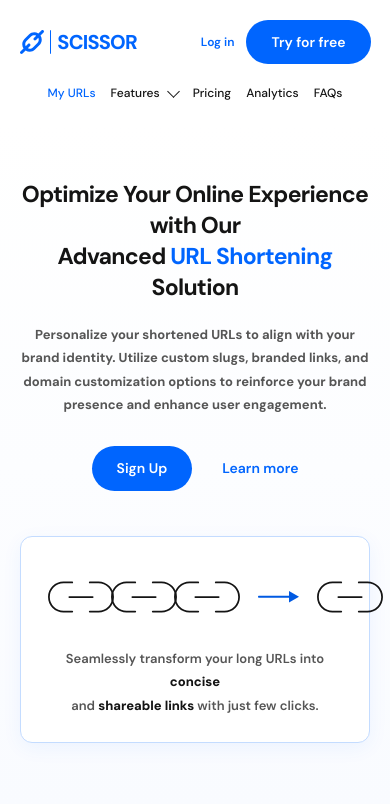
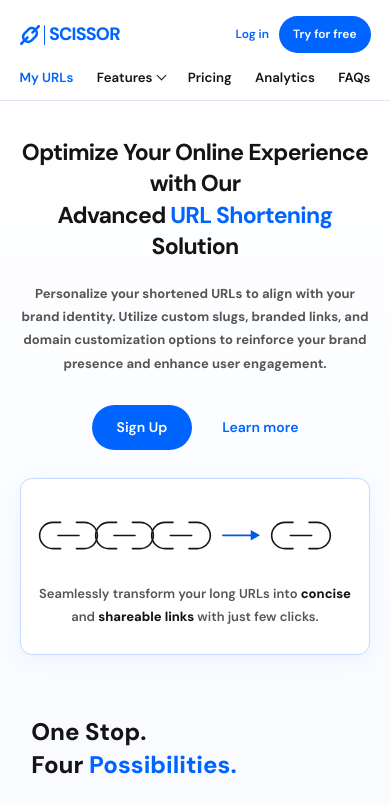
Before and after one commit to AgunloyeOS/first-semester-assessment-2, a plain HTML site: page index.html in a window 390 px wide. Shown: the top 804 px of the page. Drawn offline with Linux system fonts and the light colour scheme.

Commit message:
Fix pricing icons and mobile link illustration

```diff
--- a/styles.css
+++ b/styles.css
@@ -524,7 +524,7 @@ header {
     height: 15px;
     margin-right: 10px;
     vertical-align: middle;
-    background: url("../assets/images/check-circle.svg") center / contain no-repeat;
+    background: url("./assets/images/check-circle.svg") center / contain no-repeat;
 }
 
 
@@ -882,22 +882,78 @@ footer {
 @media (max-width: 480px) {
 
     .navbar {
-        padding: 20px 5%;
+    padding: 16px 5% 12px;
+    gap: 14px 8px;
+    border-bottom: 1px solid #dce6f5;
+    }
+
+    .scissor-logo {
+        gap: 4px;
+        font-size: clamp(16px, 4.6vw, 20px);
+    }
+
+    .scissor-logo img:first-of-type {
+        width: 20px;
+        height: 20px;
+    }
+
+    .scissor-logo img:nth-of-type(2) {
+        height: 20px;
+    }
+
+    .nav-buttons {
+        gap: 10px;
+        font-size: 12px;
+        white-space: nowrap;
+    }
+
+    .nav-buttons .primary-button {
+        padding: 9px 14px;
+        font-size: 12px;
+    }
+
+    .nav-links {
+        justify-content: space-between;
+        flex-wrap: nowrap;
+        gap: 4px;
+        font-size: clamp(12px, 3.4vw, 15px);
+        font-weight: 600;
+        white-space: nowrap;
+    }
+
+    .nav-features summary {
+        gap: 5px;
+    }
+
+    .nav-features summary::after {
+        width: 6px;
+        height: 6px;
     }
 
 
-    .nav-buttons {
-        font-size: 12px;
+        .hero {
+        padding-block: 36px 32px;
     }
 
-
-    .nav-links {
-        font-size: 12px;
+    .url-illustration {
+        margin-top: 28px;
     }
 
+    .analytics {
+        padding-block: 28px;
+    }
 
-    .hero {
-        padding-top: 55px;
+    .features {
+        padding-block: 36px;
+        row-gap: 24px;
+    }
+
+    .pricing {
+        padding-block: 36px 40px;
+    }
+
+    .pricing-cards {
+        margin-top: 28px;
     }
 
 
@@ -953,6 +1009,27 @@ footer {
         font-size: 23px;
     }
 
+    .url-illustration {
+    padding-inline: 16px;
+    }
+
+    .url-icons > img {
+        width: min(70px, 20%);
+        min-width: 0;
+    }
+
+    .url-icons > span {
+        width: min(41px, 12%);
+        min-width: 0;
+        margin-inline: min(16px, 3%);
+    }
+
+    .url-icons > span > img {
+        display: block;
+        width: 100%;
+        height: auto;
+    }
+
 }
 
 @media (max-width: 1000px) {
```
